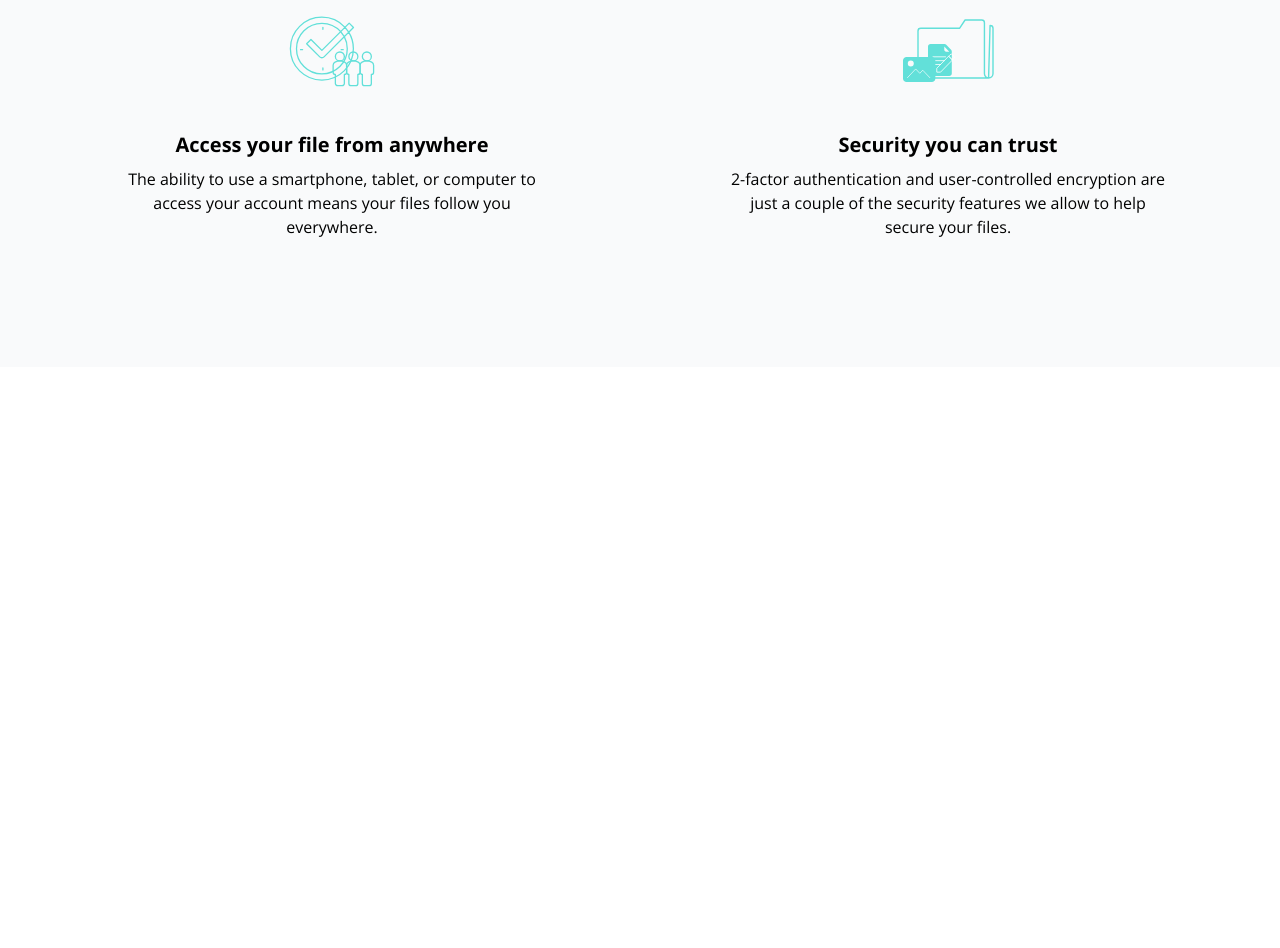
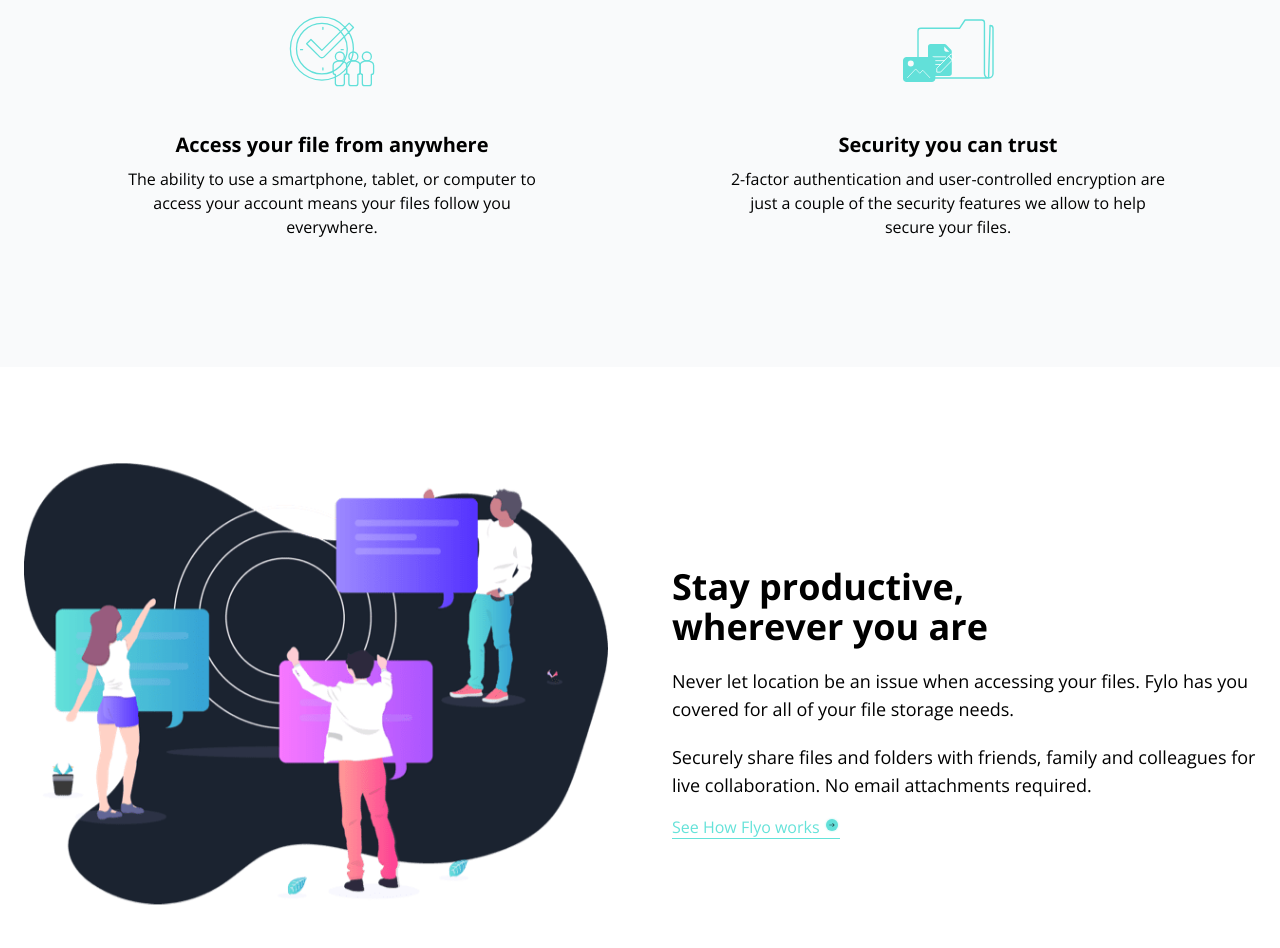
Before and after one commit to christophe126/flyo, a website: page index.html in a window 1280 px wide. Shown: the part 1683-2631 px from the top of the page. Before the commit the page ends 2050 px from the top, so only its background shows below. Drawn offline with nearby package versions, Linux system fonts and the light colour scheme.

Commit message:
Productive Section

```diff
--- a/index.html
+++ b/index.html
@@ -146,5 +146,42 @@
     </div>
   </div>
 </section>
+<!-- Productive Section -->
+<section id="productive" class="bg-white dark:bg-darkBlue">
+  <!-- Productive <Container> -->
+  <div class="container flex flex-col items-center mx-auto px-6 pt-24 pb-32 md:flex-row md:space-x-16">
+    <!-- Image -->
+    <div class="md:w-1/2">
+      <img
+        src="images/illustration-stay-productive.png"
+        alt=""
+        class="mb-10"
+      >
+    </div>
+    <!-- Content -->
+    <div class="flex flex-col items-start md:w-1/2">
+      <div class="flex flex-col space-y-5">
+        <h4 class="max-w-md text-xl font-bold md:text-4xl">
+          Stay productive, wherever you are
+        </h4>
+        <p class="text-md md:text-lg">
+          Never let location be an issue when accessing your files.
+          Fylo has you covered for all of your file storage needs.
+        </p>
+        <p class="text-md md:text-lg">
+          Securely share files and folders with friends, family and colleagues
+          for live collaboration. No email attachments required.
+        </p>
+      </div>
+      <!-- link -->
+      <div class="bloc mt-4">
+        <a href="#" class="border-b border-accentCyan text-accentCyan">
+          See How Flyo works
+          <img src="images/icon-arrow.svg" alt="" class="inline pb-2">
+        </a>
+      </div>
+    </div>
+  </div>
+</section>
 </body>
 </html>
```
Also changed, not shown: css/style.css.
